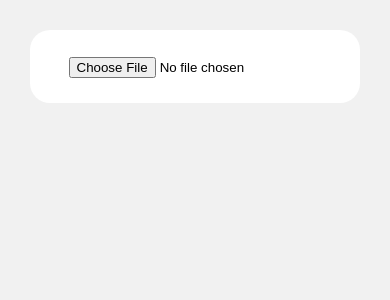
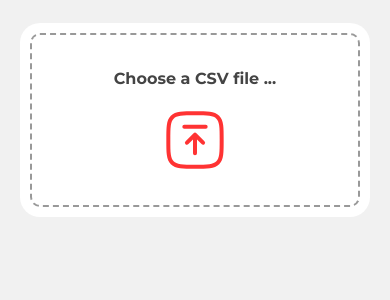
Before and after one commit to aatanasow/react-working-pair, a React (Create React App) app: page / in a window 390 px wide. Shown: the top 300 px of the page. Built offline with nearby package versions, Linux system fonts and the light colour scheme.

Commit message:
Improve design

```diff
--- a/src/components/FileUpload.jsx
+++ b/src/components/FileUpload.jsx
@@ -3,7 +3,33 @@ import React from "react";
 function FileUpload({ changeHandler }) {
   return (
     <div className="load">
-      <input type="file" onChange={changeHandler} />
+      <label htmlFor="file" className="container" id="container">
+        <span className="file-title">Choose a CSV file ...</span>
+        <input
+          type="file"
+          id="file"
+          onChange={changeHandler}
+          accept=".csv, .txt"
+        />
+
+        <svg
+          xmlns="http://www.w3.org/2000/svg"
+          width="64"
+          height="64"
+          viewBox="0 0 24 24"
+        >
+          <path
+            fill="currentColor"
+            d="M7.25 7c0 .414.336.75.75.75h8a.75.75 0 0 0 0-1.5H8a.75.75 0 0 0-.75.75M12 17.75a.75.75 0 0 0 .75-.75v-5.19l1.72 1.72a.75.75 0 1 0 1.06-1.06l-3-3a.75.75 0 0 0-1.06 0l-3 3a.75.75 0 1 0 1.06 1.06l1.72-1.72V17c0 .414.336.75.75.75"
+          />
+          <path
+            fill="currentColor"
+            fillRule="evenodd"
+            d="M11.943 1.25c-2.309 0-4.118 0-5.53.19c-1.444.194-2.584.6-3.479 1.494c-.895.895-1.3 2.035-1.494 3.48c-.19 1.411-.19 3.22-.19 5.529v.114c0 2.309 0 4.118.19 5.53c.194 1.444.6 2.584 1.494 3.479c.895.895 2.035 1.3 3.48 1.494c1.411.19 3.22.19 5.529.19h.114c2.309 0 4.118 0 5.53-.19c1.444-.194 2.584-.6 3.479-1.494c.895-.895 1.3-2.035 1.494-3.48c.19-1.411.19-3.22.19-5.529v-.114c0-2.309 0-4.118-.19-5.53c-.194-1.444-.6-2.584-1.494-3.479c-.895-.895-2.035-1.3-3.48-1.494c-1.411-.19-3.22-.19-5.529-.19zM3.995 3.995c.57-.57 1.34-.897 2.619-1.069c1.3-.174 3.008-.176 5.386-.176s4.086.002 5.386.176c1.279.172 2.05.5 2.62 1.069c.569.57.896 1.34 1.068 2.619c.174 1.3.176 3.008.176 5.386s-.002 4.086-.176 5.386c-.172 1.279-.5 2.05-1.069 2.62c-.57.569-1.34.896-2.619 1.068c-1.3.174-3.008.176-5.386.176s-4.086-.002-5.386-.176c-1.279-.172-2.05-.5-2.62-1.069c-.569-.57-.896-1.34-1.068-2.619c-.174-1.3-.176-3.008-.176-5.386s.002-4.086.176-5.386c.172-1.279.5-2.05 1.069-2.62"
+            clipRule="evenodd"
+          />
+        </svg>
+      </label>
     </div>
   );
 }
--- a/src/components/Title.jsx
+++ b/src/components/Title.jsx
@@ -4,7 +4,6 @@ function Title({ title }) {
   return (
     <>
       <h2>{title}</h2>
-      <hr />
     </>
   );
 }
--- a/src/index.css
+++ b/src/index.css
@@ -9,6 +9,7 @@ body {
   background-color: #f1f1f1;
   font-size: 18px;
   padding-bottom: 100px;
+  box-sizing: border-box;
 }
 
 #root {
@@ -30,22 +31,26 @@ h2 {
 .table {
   margin: 0 auto;
   text-align: left;
+  border: 1px solid #ccc;
+  width: 50%;
 }
 .table tr:nth-child(2n) {
-  background-color: #e1e1e1;
+  background-color: #e7e7e7;
 }
 .table tr:hover {
-  background-color: #dedede;
+  background-color: #e1e2d3;
 }
 .table tr:nth-child(2n):hover {
-  background-color: #d1d1d1;
+  background-color: #d4d6c3;
 }
 .table th,
 .table td {
   padding: 5px 10px;
   margin: 5px;
 }
-
+.table th {
+  background-color: #e2dea6;
+}
 .modal {
   display: none;
   position: fixed;
@@ -79,3 +84,127 @@ h2 {
   text-decoration: none;
   cursor: pointer;
 }
+
+/* hr {
+  border: none;
+  border-top: 3px double DarkOliveGreen;
+  color: DarkOliveGreen;
+  height: 5px;
+  width: 80%;
+  margin: 0 auto;
+} */
+
+/* input[type="file"] {
+  width: 300px;
+  max-width: 100%;
+  color: #444;
+  padding: 5px;
+  background: #fff;
+  border-radius: 10px;
+  border: 1px solid #555;
+}
+
+input[type="file"]::file-selector-button {
+  margin-right: 20px;
+  border: none;
+  background: Olive;
+  padding: 10px 20px;
+  border-radius: 10px;
+  color: #fff;
+  cursor: pointer;
+  transition: background 0.2s ease-in-out;
+}
+
+input[type="file"]::file-selector-button:hover {
+  background: DarkOliveGreen;
+} */
+.container {
+  position: relative;
+  display: flex;
+  gap: 20px;
+  flex-direction: column;
+  justify-content: center;
+  align-items: center;
+  height: 300px;
+  padding: 10px;
+  border-radius: 10px;
+  border: 2px dashed #999;
+  color: #444;
+  cursor: pointer;
+  transition:
+    background 0.2s ease-in-out,
+    border 0.2s ease-in-out;
+}
+
+.container:hover {
+  background: #eee;
+  border-color: #111;
+}
+.container:hover .file-title {
+  color: #222;
+}
+.container svg {
+  color: #ff3333;
+}
+.container input {
+  width: 0.1px;
+  height: 0.1px;
+  opacity: 0;
+  overflow: hidden;
+  position: absolute;
+  z-index: -1;
+}
+.file-title {
+  color: #444;
+  font-size: 32px;
+  font-weight: bold;
+  text-align: center;
+  transition: color 0.2s ease-in-out;
+}
+
+@media screen and (max-width: 1024px) {
+  .table {
+    width: 80%;
+  }
+}
+@media screen and (max-width: 768px) {
+  body {
+    font-size: 16px;
+  }
+  h2 {
+    font-size: 20px;
+  }
+  .container {
+    height: 200px;
+  }
+  .load {
+    max-width: 90%;
+    margin: 5px auto;
+    padding: 20px;
+  }
+  .file-title {
+    font-size: 22px;
+  }
+  .table {
+    width: 100%;
+  }
+}
+@media screen and (max-width: 480px) {
+  body {
+    font-size: 14px;
+  }
+  h2 {
+    font-size: 18px;
+  }
+  .container {
+    height: 150px;
+  }
+  .load {
+    max-width: 95%;
+    margin: 3px auto;
+    padding: 10px;
+  }
+  .file-title {
+    font-size: 16px;
+  }
+}
```
